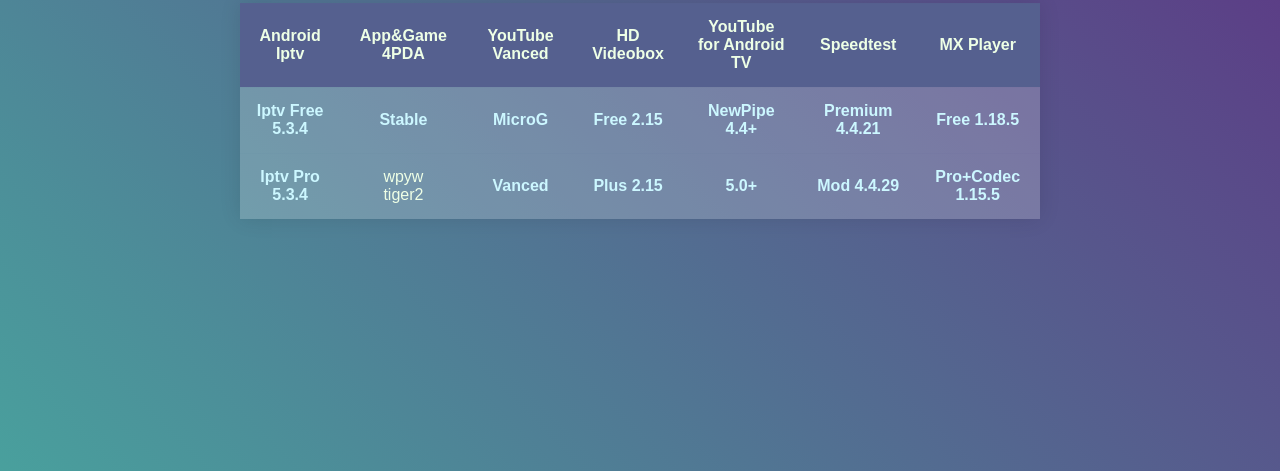
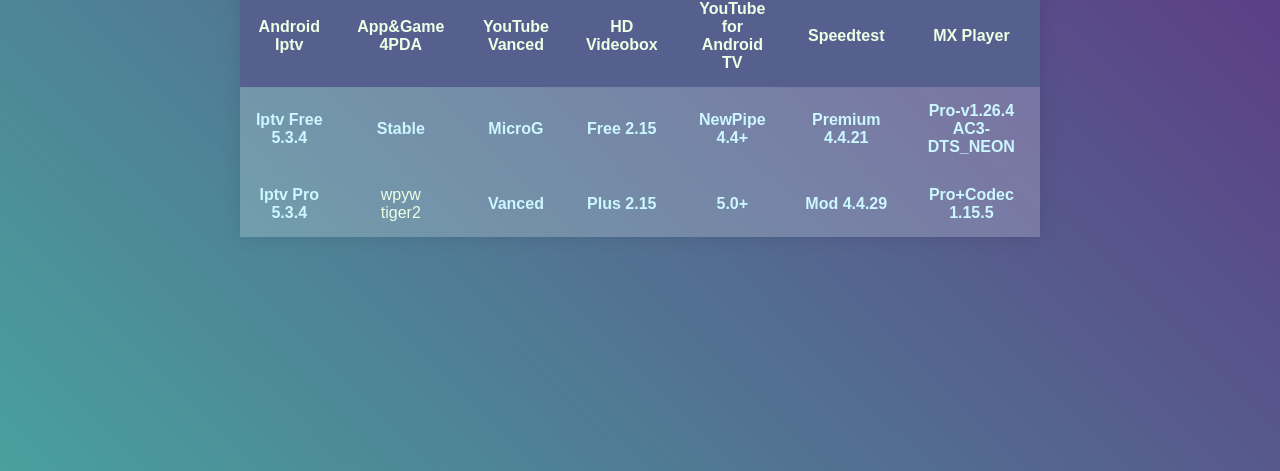
Before and after one commit to YATOOT/2, a plain HTML site: page index.html in a window 1280 px wide. Shown: the part 329-800 px from the top of the page. Drawn offline with Linux system fonts and the light colour scheme.

Commit message:
Update index.html

```diff
--- a/index.html
+++ b/index.html
@@ -28,7 +28,7 @@
 				<td><a href="https://rocld.com/m9y8m">Free 2.15</a></td>
 				<td><a href="https://rocld.com/m9y8p">NewPipe 4.4+</a></td>
 				<td><a href="https://rocld.com/m9s6k">Premium 4.4.21</a></td>
-				<td><a href="https://rocld.com/m9y8q">Free 1.18.5</a></td>
+				<td><a href="https://4pda.ru/forum/dl/post/20386597/MX_Player_Pro-v1.26.4-AC3-DTS_NEON-armeabi-v7a.apk">Pro-v1.26.4 AC3-DTS_NEON</a></td>
 			</tr>
 			<tr>
 				<td><a href="https://rocld.com/m9y8h">Iptv Pro 5.3.4</td>
```
